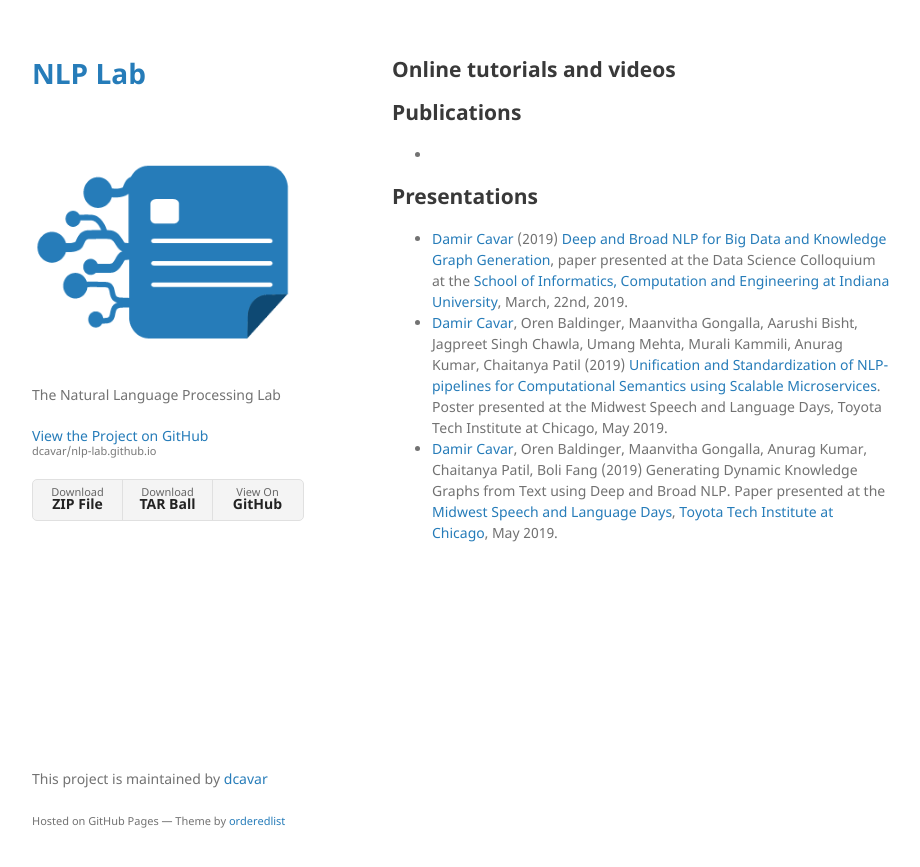
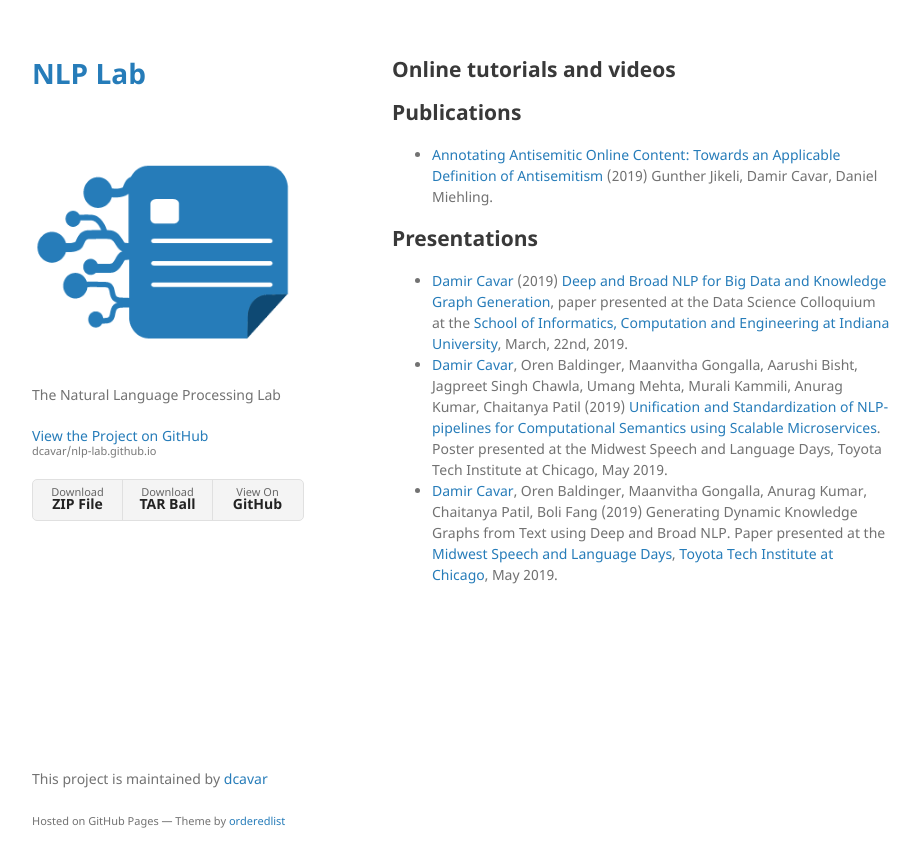
Before and after one commit to dcavar/nlp-lab.github.io, a Jekyll site: the page built from publications.md, in a window 1280 px wide. Shown: the top 867 px of the page, without its empty margins (178-1098 px from the left). Built offline with Jekyll 4.4.1, drawn with Linux system fonts in a browser that asks for light colours; our own code applies the rules of GitHub Pages for plain Markdown files.

Commit message:
Added docu on sntisemtic projects

```diff
--- a/publications.md
+++ b/publications.md
@@ -12,7 +12,7 @@ permalink: /publications/
 ## Publications
 
 <ul>
-<li><a href=""></a>
+<li><a href="https://arxiv.org/ftp/arxiv/papers/1910/1910.01214.pdf">Annotating Antisemitic Online Content: Towards an  Applicable Definition of Antisemitism</a> (2019) Gunther Jikeli, Damir Cavar, Daniel Miehling.
 </li>
 </ul>
 
```
